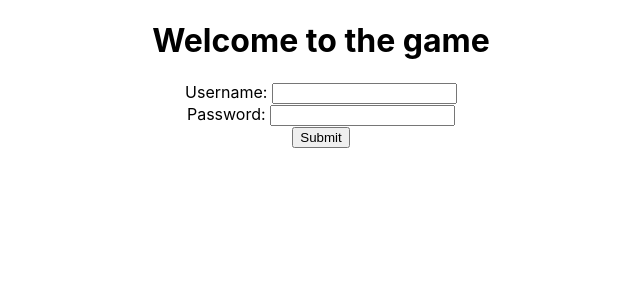
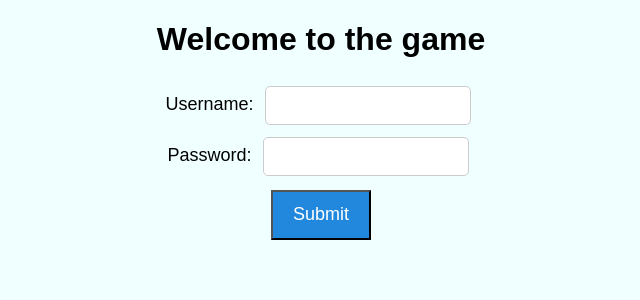
Before and after one commit to rlazoc/c4m, a React (Create React App) app in the folder client/: page / in a window 1280 px wide. Shown: the top 300 px of the page, without its empty margins (319-959 px from the left). Built offline with nearby package versions, Linux system fonts and the light colour scheme.

Commit message:
update styles

```diff
--- a/client/src/App.css
+++ b/client/src/App.css
@@ -1,38 +1,57 @@
 .App {
+  font-family: sans-serif;
   text-align: center;
 }
 
-.App-logo {
-  height: 40vmin;
-  pointer-events: none;
+body {
+  background-color: azure;
 }
 
-@media (prefers-reduced-motion: no-preference) {
-  .App-logo {
-    animation: App-logo-spin infinite 20s linear;
-  }
+.board {
+  margin: auto;
+  display: grid;
+  justify-content: stretch;
+  max-width: 500px;
+  height: 250px;
+}
+.drop-button {
+  background-color: black;
 }
 
-.App-header {
-  background-color: #282c34;
-  min-height: 100vh;
-  display: flex;
-  flex-direction: column;
-  align-items: center;
-  justify-content: center;
-  font-size: calc(10px + 2vmin);
-  color: white;
+.cell {
+  width: 100%;
 }
 
-.App-link {
-  color: #61dafb;
+
+.login-form {
+margin-top:15px;
 }
 
-@keyframes App-logo-spin {
-  from {
-    transform: rotate(0deg);
-  }
-  to {
-    transform: rotate(360deg);
-  }
+label {
+  margin: 10px 0;
+  font-size: 18px;
 }
+
+input {
+  height: 35px;
+  width: 200px;
+  font-size: 16px;
+  border: 1px solid #ccc;
+  border-radius: 5px;
+  padding: 5 10px;
+  margin:6px;
+}
+
+button {
+  height: 50px;
+  width: 100px;
+  font-size: 18px;
+  background-color: #2288dd;
+  color: white;
+  cursor: pointer;
+  margin-top: 8px;
+}
+
+button:hover {
+  background-color: #0066b3;
+}
```
